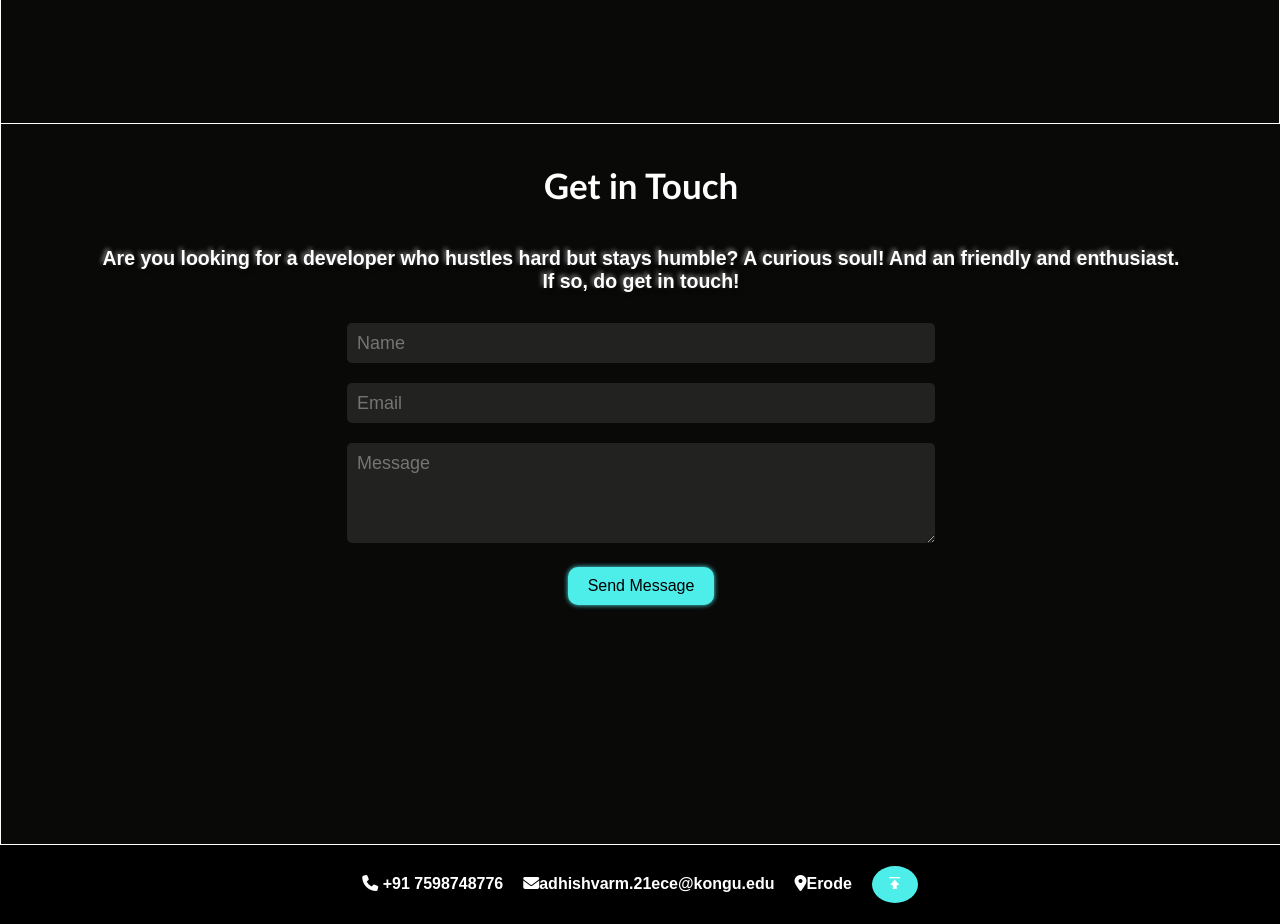
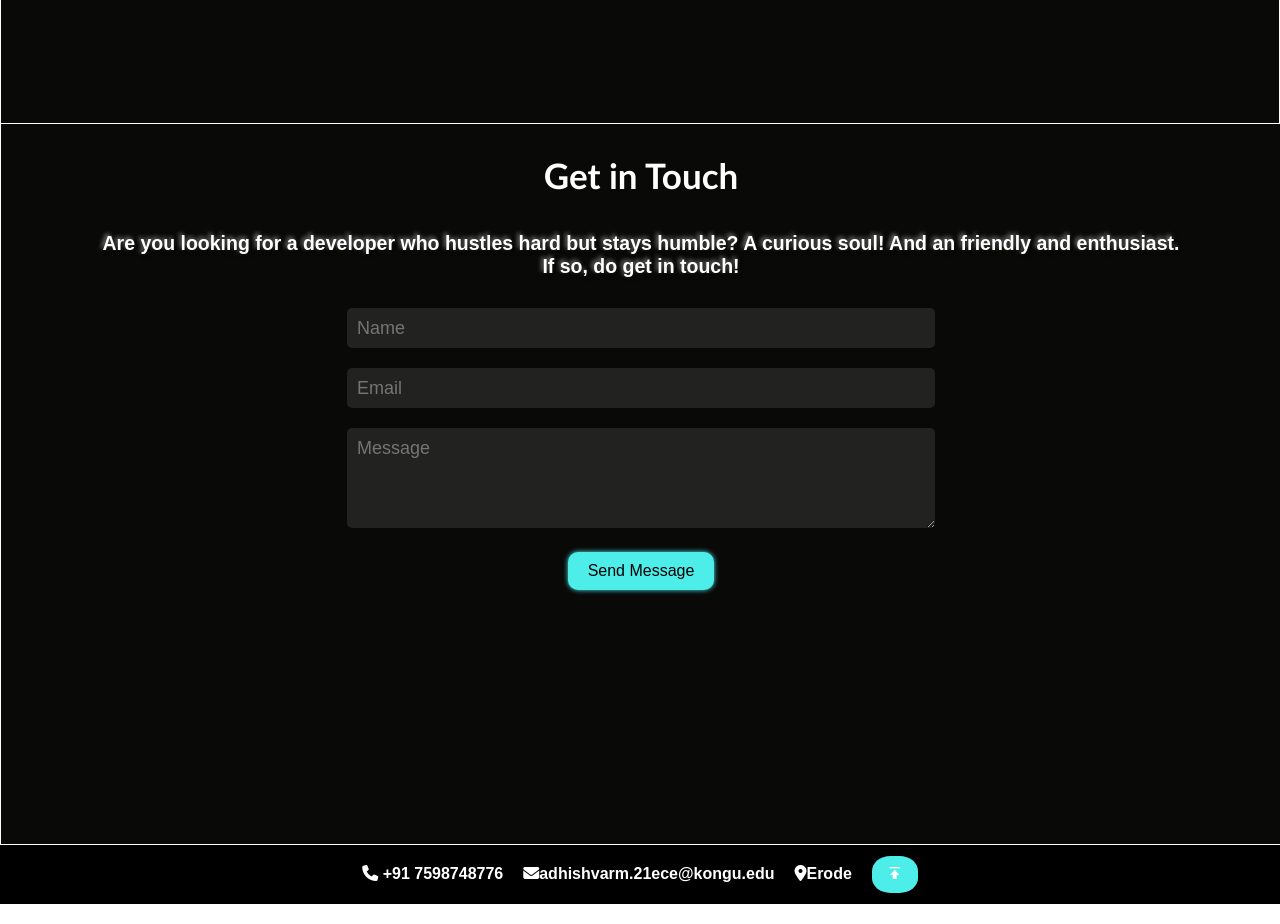
Before and after one commit to Adhishvar-M/Portfolio, a plain HTML site: page index.html in a window 1280 px wide. Shown: the part 2280-3204 px from the top of the page. Drawn offline with nearby package versions, Linux system fonts and the light colour scheme.

Commit message:
style.css

```diff
--- a/style.css
+++ b/style.css
@@ -391,7 +391,7 @@ nav .navlinks  a:hover {
 
 
 .contact h2 {
-  padding-top: 40px;
+  padding-top: 30px;
   font-size: 35px;
   color:white;
   font-family:'Gill Sans', 'Gill Sans MT', Calibri, 'Trebuchet MS', sans-serif;
@@ -405,7 +405,7 @@ nav .navlinks  a:hover {
 
  .contact p{
   color:white;
-  padding-top: 40px;;
+  padding-top: 35px;;
   text-align: center;
   font-size: 19.5px;
   /* A multi-shadow effect */
@@ -457,14 +457,14 @@ text-shadow: 2px 2px 4px rgba(0, 0, 0, 0.5), -2px -2px 4px rgba(255, 255, 255, 0
   gap: 20px; /* add 20px gap between elements */
   background-color: #000;
   color: #fff;
-  padding: 30px;
+  padding: 20px;
 }
 
 .up a {
   color: #fff;
   background-color: #4deeea;
   padding: 10px 15px;
-  border-radius: 50%;
+  border-radius: 40%;
   transition: background-color 0.5s ease;
   text-align: right; /* Add this to move the icon to the right end */
 }
```
